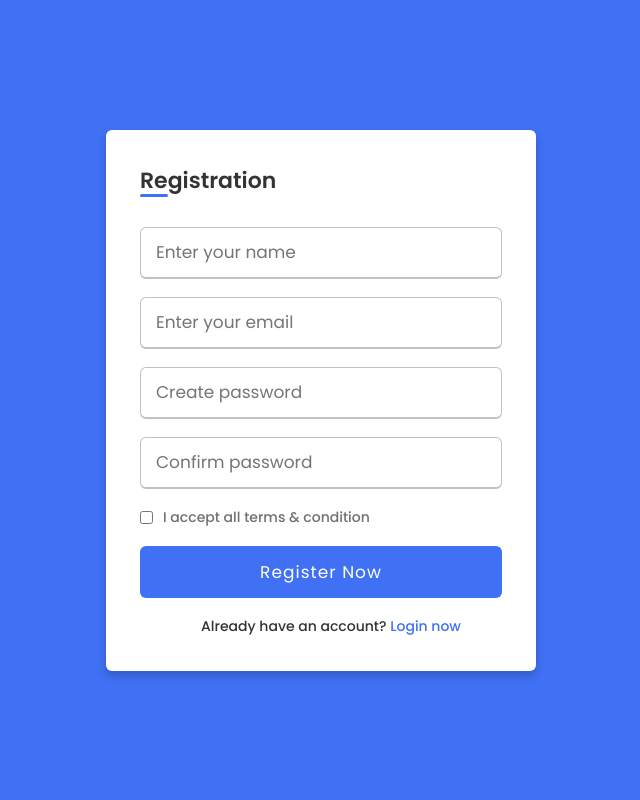
After one commit to NeelPots/TestRover, a Django app: page /login in a window 1280 px wide. The commit adds this page. Shown: the whole page, without its empty margins (319-959 px from the left). Run offline with Django 4.2, Linux system fonts and the light colour scheme.

Commit message:
laptop transfer

```diff
--- a/Rover/urls.py
+++ b/Rover/urls.py
@@ -4,4 +4,5 @@ from Rover import views
 
 urlpatterns = [
     path("", views.index, name='home'),
+    path("login", views.login, name='login')
 ]
--- a/Rover/views.py
+++ b/Rover/views.py
@@ -3,3 +3,6 @@ from django.shortcuts import render, HttpResponse
 # Create your views here.
 def index(request):
     return render(request, 'index.html')
+
+def login(request):
+    return render(request, 'login.html')
--- /dev/null
+++ b/static/assets/css/style2.css
@@ -0,0 +1,95 @@
+@import url('https://fonts.googleapis.com/css?family=Poppins:400,500,600,700&display=swap');
+*{
+  margin: 0;
+  padding: 0;
+  box-sizing: border-box;
+  font-family: 'Poppins', sans-serif;
+}
+body{
+  min-height: 100vh;
+  display: flex;
+  align-items: center;
+  justify-content: center;
+  background: #4070f4;
+}
+.wrapper{
+  position: relative;
+  max-width: 430px;
+  width: 100%;
+  background: #fff;
+  padding: 34px;
+  border-radius: 6px;
+  box-shadow: 0 5px 10px rgba(0,0,0,0.2);
+}
+.wrapper h2{
+  position: relative;
+  font-size: 22px;
+  font-weight: 600;
+  color: #333;
+}
+.wrapper h2::before{
+  content: '';
+  position: absolute;
+  left: 0;
+  bottom: 0;
+  height: 3px;
+  width: 28px;
+  border-radius: 12px;
+  background: #4070f4;
+}
+.wrapper form{
+  margin-top: 30px;
+}
+.wrapper form .input-box{
+  height: 52px;
+  margin: 18px 0;
+}
+form .input-box input{
+  height: 100%;
+  width: 100%;
+  outline: none;
+  padding: 0 15px;
+  font-size: 17px;
+  font-weight: 400;
+  color: #333;
+  border: 1.5px solid #C7BEBE;
+  border-bottom-width: 2.5px;
+  border-radius: 6px;
+  transition: all 0.3s ease;
+}
+.input-box input:focus,
+.input-box input:valid{
+  border-color: #4070f4;
+}
+form .policy{
+  display: flex;
+  align-items: center;
+}
+form h3{
+  color: #707070;
+  font-size: 14px;
+  font-weight: 500;
+  margin-left: 10px;
+}
+.input-box.button input{
+  color: #fff;
+  letter-spacing: 1px;
+  border: none;
+  background: #4070f4;
+  cursor: pointer;
+}
+.input-box.button input:hover{
+  background: #0e4bf1;
+}
+form .text h3{
+ color: #333;
+ width: 100%;
+ text-align: center;
+}
+form .text h3 a{
+  color: #4070f4;
+  text-decoration: none;
+}
+form .text h3 a:hover{
+  text-decoration: underline;
+}
--- /dev/null
+++ b/templates/login.html
@@ -0,0 +1,39 @@
+<!DOCTYPE html>
+<!-- Coding By CodingNepal - codingnepalweb.com -->
+<html lang="en" dir="ltr">
+  <head>
+    <meta charset="UTF-8" />
+    <meta name="viewport" content="width=device-width, initial-scale=1.0" />
+    <title>Registration or Sign Up form in HTML CSS | CodingLab</title>
+    <link rel="stylesheet" href="style2.css" />
+  </head>
+  <body>
+    <div class="wrapper">
+      <h2>Registration</h2>
+      <form action="#">
+        <div class="input-box">
+          <input type="text" placeholder="Enter your name" required />
+        </div>
+        <div class="input-box">
+          <input type="text" placeholder="Enter your email" required />
+        </div>
+        <div class="input-box">
+          <input type="password" placeholder="Create password" required />
+        </div>
+        <div class="input-box">
+          <input type="password" placeholder="Confirm password" required />
+        </div>
+        <div class="policy">
+          <input type="checkbox" />
+          <h3>I accept all terms & condition</h3>
+        </div>
+        <div class="input-box button">
+          <input type="Submit" value="Register Now" />
+        </div>
+        <div class="text">
+          <h3>Already have an account? <a href="#">Login now</a></h3>
+        </div>
+      </form>
+    </div>
+  </body>
+</html>
```
Also changed, not shown: templates/index.html (+2 -14 lines).
